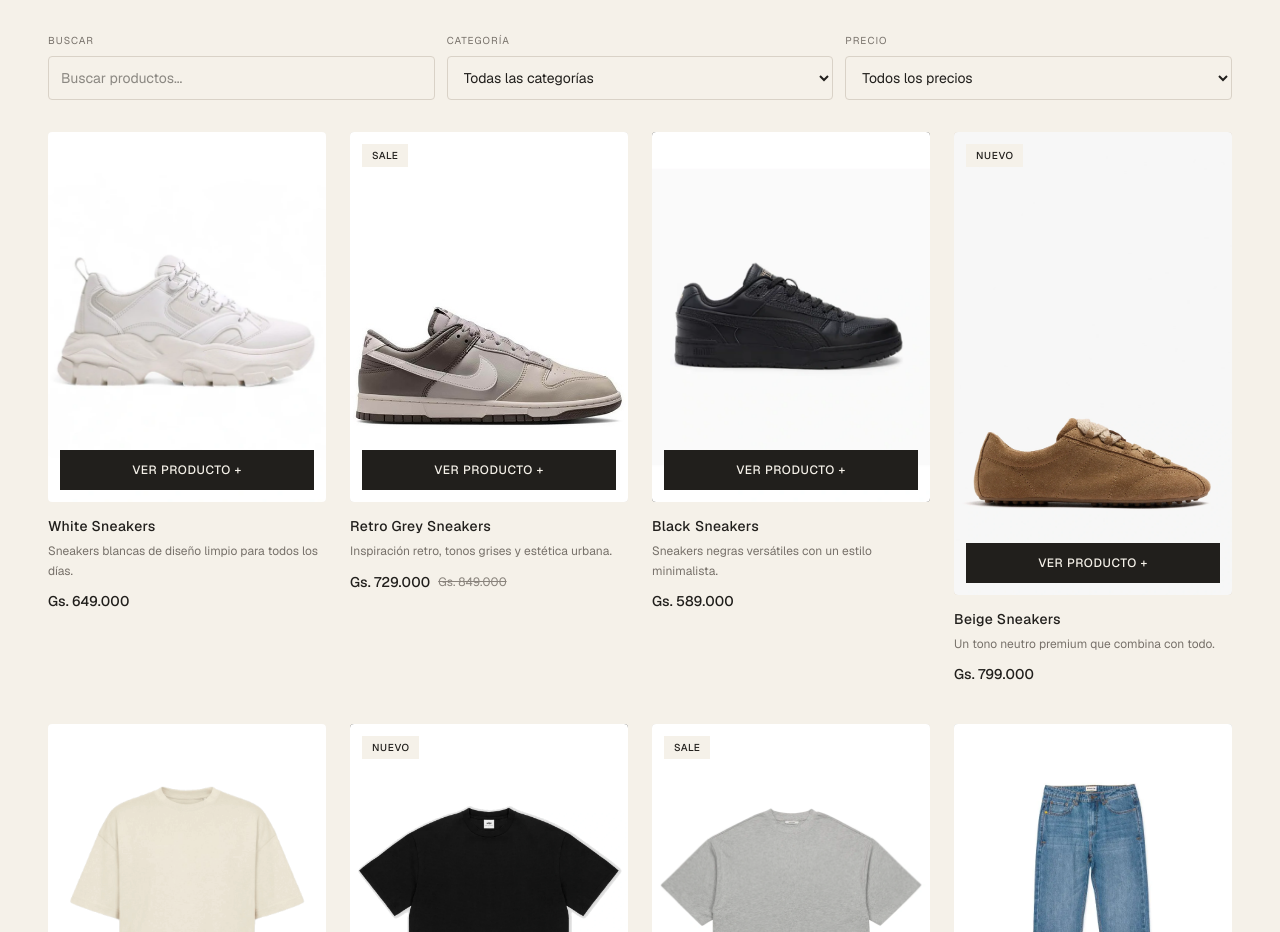
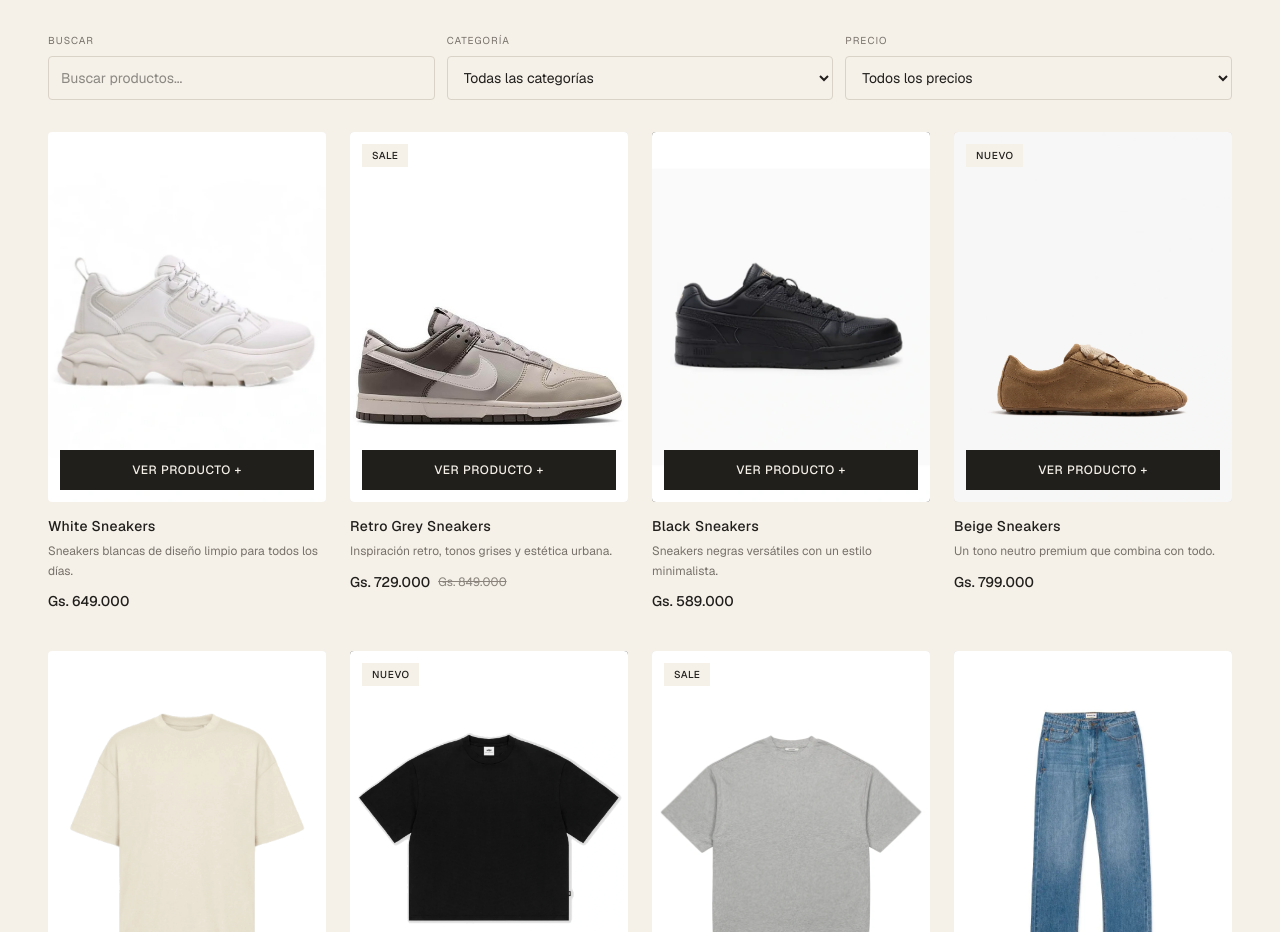
Before and after one commit to PiolAngel/offgrid-store, a Next.js app: page / in a window 1280 px wide. Shown: the part 1024-1956 px from the top of the page. Built offline with nearby package versions, Linux system fonts and the light colour scheme.

Commit message:
Adjust beige sneaker image framing

```diff
--- a/src/components/ProductCard.tsx
+++ b/src/components/ProductCard.tsx
@@ -36,9 +36,7 @@ export default function ProductCard({ product }: ProductCardProps) {
           type="button"
           onClick={() => setIsModalOpen(true)}
           aria-label={`Ver detalles de ${product.name}`}
-          className={`relative block w-full overflow-hidden rounded-sm text-left ${
-  product.slug === "beige-sneakers" ? "aspect-[3/5]" : "aspect-[3/4]"
-}`}
+          className="relative block aspect-[3/4] w-full overflow-hidden rounded-sm text-left"
           style={{ backgroundColor }}
         >
           {product.image ? (
```
Also changed, not shown: public/products/beige-sneakers/SNKRBEIG1.webp, public/products/beige-sneakers/SNKRBEIG2.webp.
